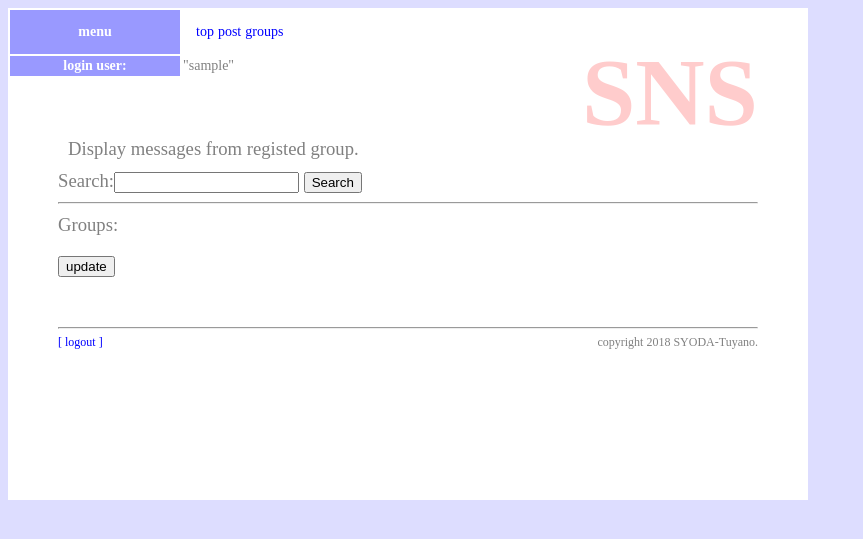
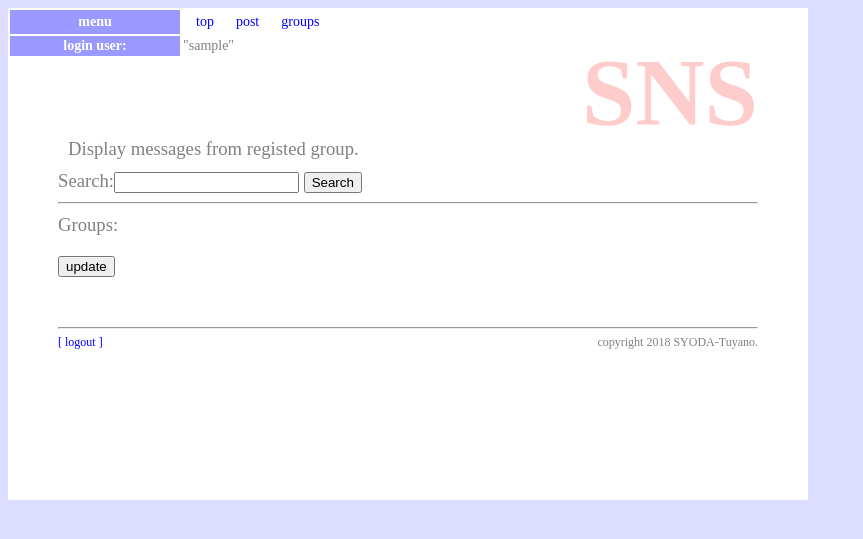
Before and after one commit to UltraBirdTech/DjangoSampleApp, a Django app: page /sns/ in a window 1280 px wide. Shown: the top 539 px of the page, without its empty margins (0-863 px from the left). Run offline with Django 3.2, Linux system fonts and the light colour scheme; the visitor is signed in with stand-in values (Sample User, id 1); data comes from the database, SQL or seed files in the repository; data that the repository does not hold is empty.

Commit message:
fix typo

```diff
--- a/sns/templates/sns/layout.html
+++ b/sns/templates/sns/layout.html
@@ -13,7 +13,7 @@
                 <tr>
                     <th width="150px">menu</th>
                     <td>
-                        <table class="login_table_iner">
+                        <table class="login_table_inner">
                             <tr>
                                 <td><a href="{% url 'index' %}">top</a></td>
                                 <td><a href="{% url 'post' %}">post</a></td>
```
